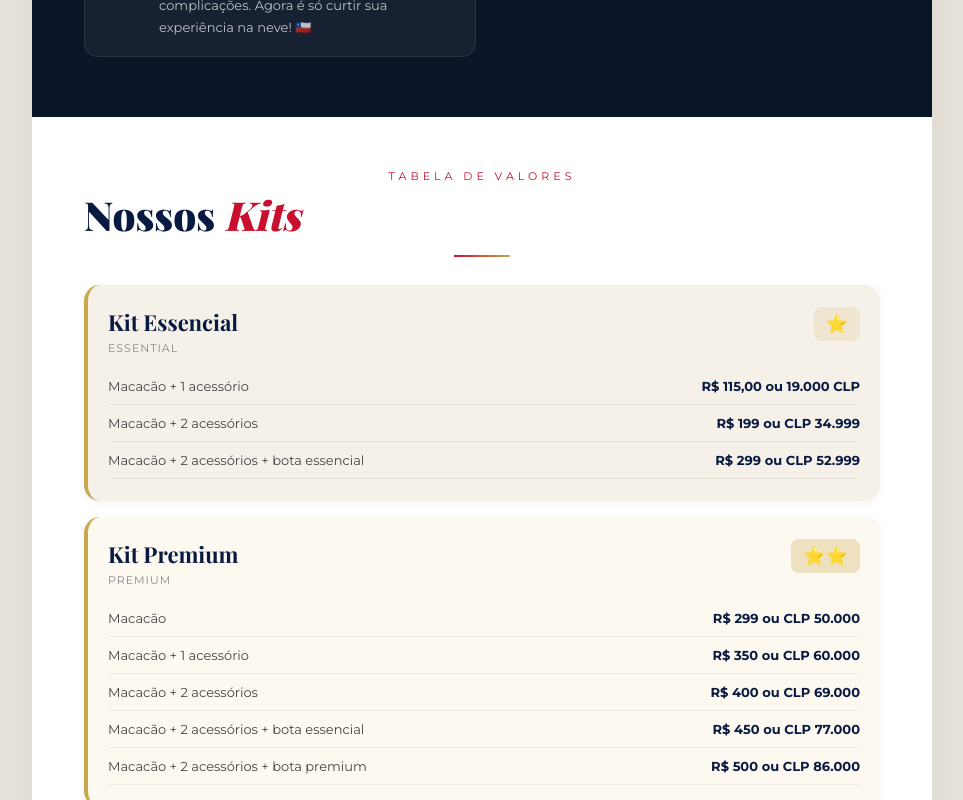
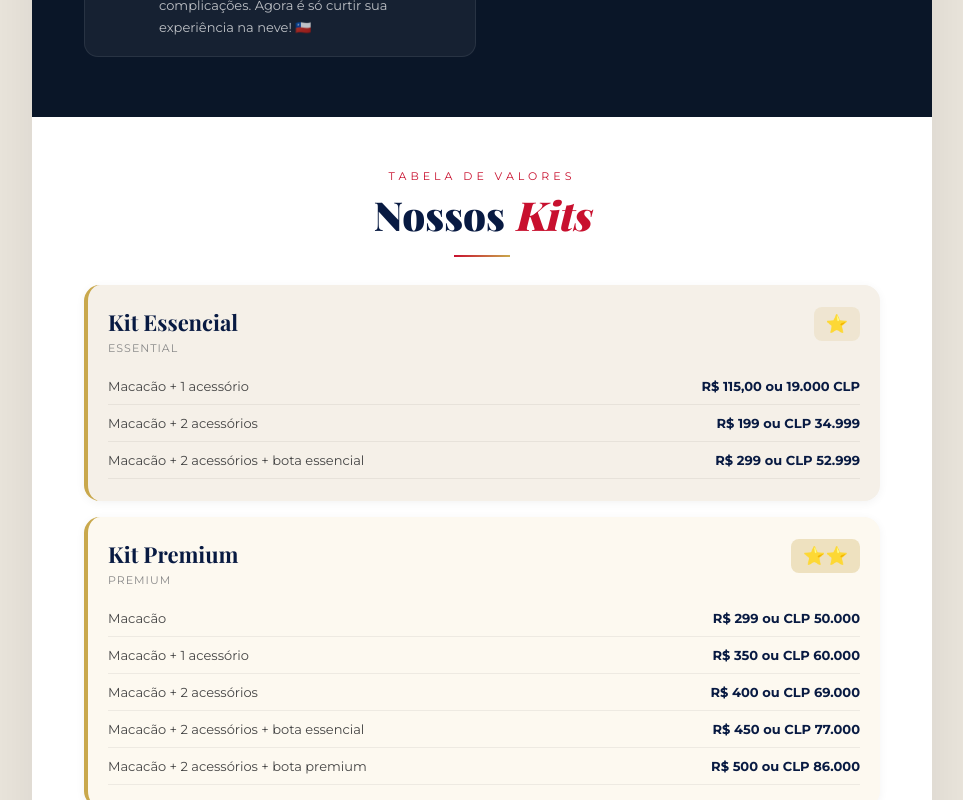
Before and after one commit to scalecompanyads/roupa-de-neve-catalogo, a Next.js app: page / in a window 1280 px wide. Shown: the part 11200-12000 px from the top of the page, without its empty margins (158-1121 px from the left). Built offline with nearby package versions, Linux system fonts and the light colour scheme; no server answers; the database is empty.

Commit message:
style: center align 'Nossos Kits' text in prices section

```diff
--- a/src/app/globals.css
+++ b/src/app/globals.css
@@ -499,6 +499,10 @@ h2 em {
 .prices-section {
   padding: 52px 28px;
   background: #fff;
+}
+
+.prices-section h2 {
+  text-align: center;
 }
 
 .prices-section .eyebrow,
```
